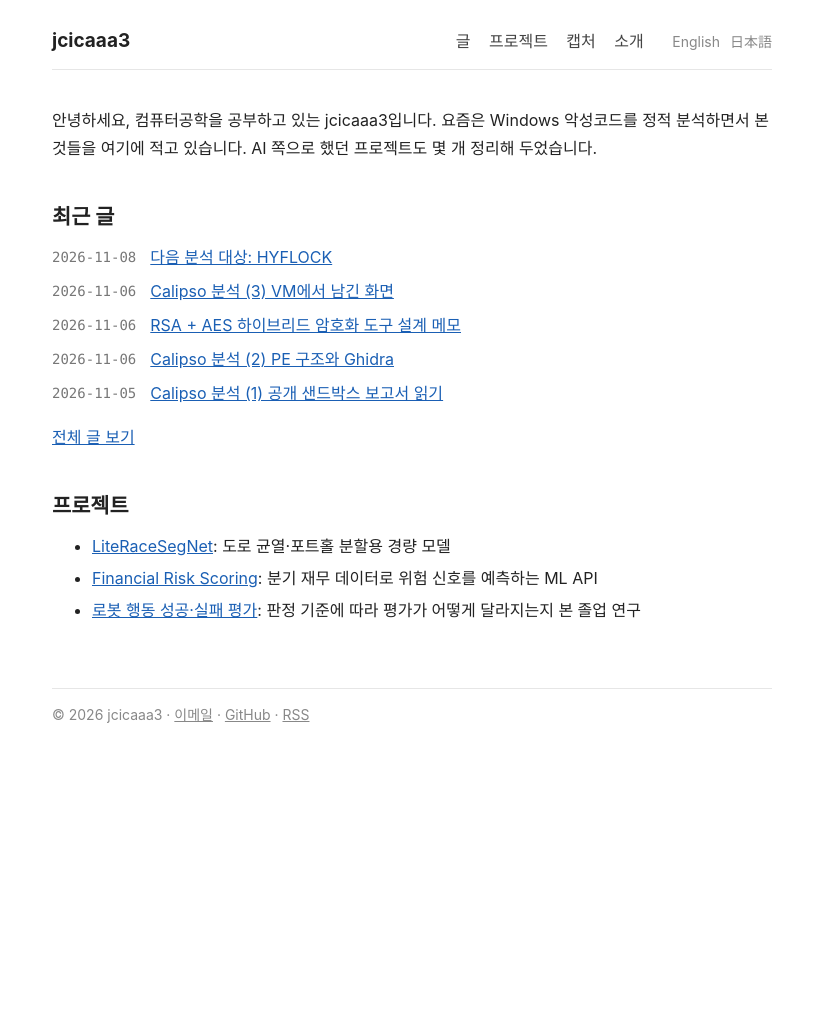
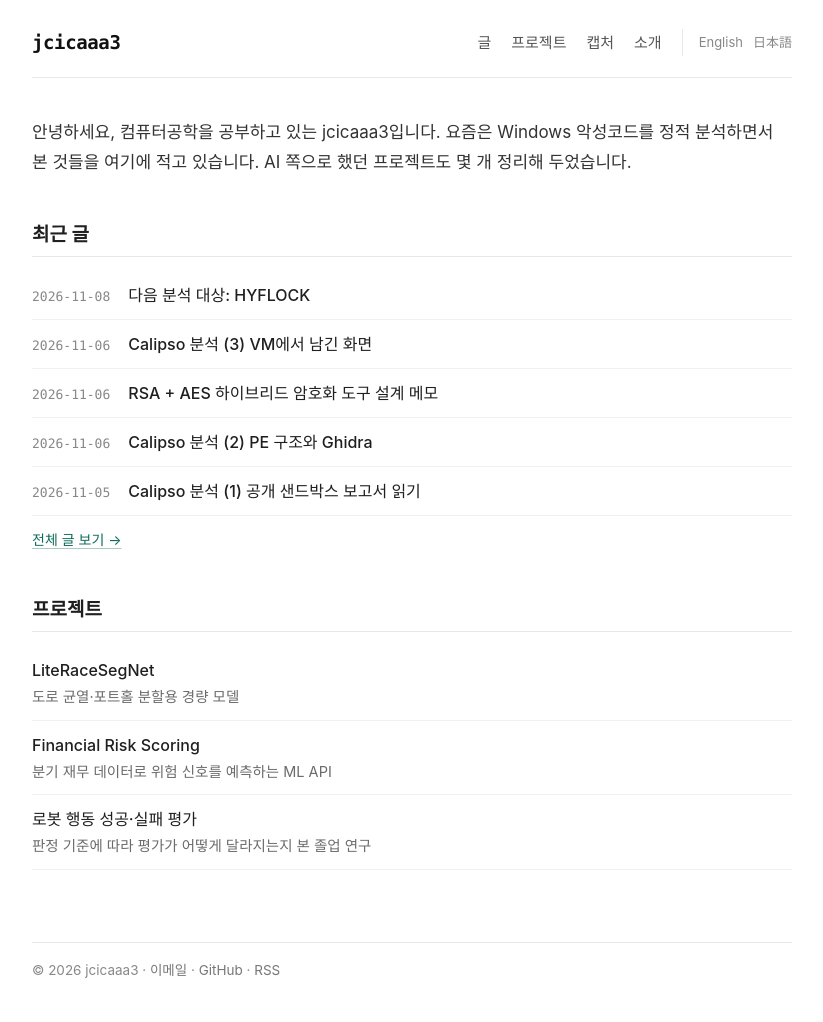
Before and after one commit to jcicaaa3-cloud/jcicaaa3-cloud.github.io, a Jekyll site: the page built from index.md, in a window 1280 px wide. Shown: the whole page, without its empty margins (228-1051 px from the left). Built offline with Jekyll 4.4.1, drawn with Linux system fonts in a browser that asks for light colours; before the commit the page ends 900 px from its top, so only the background shows below that.

Commit message:
스타일 보강, CSS 캐시 문제 수정
- CSS 주소에 빌드 시각을 붙여서 배포 후 예전 스타일시트가 캐시로 남지 않게 함
- 링크 색, 헤더, 글 목록, 프로젝트 목록 스타일을 다듬어 기본 HTML처럼 보이지 않게 함

```diff
--- a/_layouts/default.html
+++ b/_layouts/default.html
@@ -23,7 +23,7 @@
 {%- endif %}
 <link rel="alternate" hreflang="x-default" href="{{ base_path | absolute_url }}">
 {%- endif %}
-<link rel="stylesheet" href="{{ '/assets/main.css' | relative_url }}">
+<link rel="stylesheet" href="{{ '/assets/main.css' | relative_url }}?v={{ site.time | date: '%Y%m%d%H%M' }}">
 <link rel="alternate" type="application/rss+xml" title="{{ site.title }}" href="{{ '/feed.xml' | relative_url }}">
 </head>
 <body>
--- a/assets/main.scss
+++ b/assets/main.scss
@@ -5,7 +5,7 @@ html { -webkit-text-size-adjust: 100%; }
 body {
   margin: 0;
   background: #fff;
-  color: #222;
+  color: #1f1f1f;
   font-family: -apple-system, BlinkMacSystemFont, "Segoe UI", "Apple SD Gothic Neo", "Malgun Gothic", "Noto Sans KR", sans-serif;
   font-size: 16px;
   line-height: 1.75;
@@ -19,108 +19,98 @@ html[lang="ja"] body {
 html[lang="en"] body { line-height: 1.65; }
 
 .wrap {
-  max-width: 720px;
+  max-width: 760px;
   margin: 0 auto;
-  padding: 0 20px;
+  padding: 0 24px;
 }
 
-a { color: #1a5fb4; }
-a:hover { color: #0b3d80; }
-main a:visited { color: #6a3d9a; }
+a {
+  color: #0c6b58;
+  text-decoration: underline;
+  text-decoration-color: rgba(12, 107, 88, .35);
+  text-underline-offset: 3px;
+}
+a:hover { text-decoration-color: #0c6b58; }
 
-.skip {
-  position: absolute;
-  left: -999px;
-}
-.skip:focus { left: 8px; top: 8px; background: #fff; padding: 4px 8px; }
+.skip { position: absolute; left: -999px; }
+.skip:focus { left: 8px; top: 8px; background: #fff; padding: 4px 8px; z-index: 10; }
 
 /* header */
 .site-header {
   display: flex;
   flex-wrap: wrap;
-  align-items: baseline;
+  align-items: center;
   justify-content: space-between;
-  gap: 6px 24px;
-  padding: 24px 0 12px;
-  margin-bottom: 36px;
-  border-bottom: 1px solid #e6e6e6;
+  gap: 8px 24px;
+  padding: 26px 0 18px;
+  margin-bottom: 40px;
+  border-bottom: 1px solid #e8e8e8;
 }
 .site-title {
+  font-family: ui-monospace, SFMono-Regular, Menlo, Consolas, D2Coding, monospace;
   font-size: 19px;
   font-weight: 700;
-  color: #222;
+  color: #111;
   text-decoration: none;
+  letter-spacing: -.02em;
 }
-.site-header nav a {
-  margin-right: 14px;
-  color: #444;
-  text-decoration: none;
-}
-.site-header nav a:hover { text-decoration: underline; }
-.site-header nav a[aria-current] { color: #000; font-weight: 600; }
-.site-header .langs a { margin: 0 0 0 10px; font-size: 14px; color: #888; }
+.site-title:hover { color: #0c6b58; }
+.site-header nav { display: flex; flex-wrap: wrap; align-items: center; gap: 4px 20px; font-size: 15px; }
+.site-header nav a { color: #555; text-decoration: none; padding: 2px 0; }
+.site-header nav a:hover { color: #111; }
+.site-header nav a[aria-current] { color: #111; font-weight: 600; box-shadow: inset 0 -2px 0 #0c6b58; }
+.site-header .langs { display: flex; gap: 10px; padding-left: 16px; border-left: 1px solid #e8e8e8; }
+.site-header .langs a { font-size: 13px; color: #888; }
 
 /* text */
-h1 { font-size: 1.7em; line-height: 1.35; margin: 0 0 12px; }
-h2 { font-size: 1.3em; line-height: 1.4; margin: 40px 0 12px; }
-h3 { font-size: 1.1em; margin: 28px 0 8px; }
+h1 { font-size: 27px; line-height: 1.35; margin: 0 0 10px; letter-spacing: -.01em; }
+h2 {
+  font-size: 19px;
+  line-height: 1.4;
+  margin: 44px 0 14px;
+  padding-bottom: 8px;
+  border-bottom: 1px solid #e8e8e8;
+}
+h3 { font-size: 17px; margin: 28px 0 8px; }
 p, ul, ol { margin: 0 0 16px; }
 li { margin-bottom: 4px; }
 li > ul { margin: 4px 0 0; }
 
-.meta { color: #777; font-size: 14px; margin: -4px 0 28px; }
+.intro { font-size: 17px; color: #333; margin-bottom: 8px; }
+.meta { font-family: ui-monospace, SFMono-Regular, Menlo, Consolas, D2Coding, monospace; color: #888; font-size: 13px; margin: 0 0 32px; }
+.more { font-size: 14px; margin-top: 12px; }
 
 blockquote {
   margin: 0 0 16px;
-  padding: 0 16px;
-  border-left: 3px solid #ddd;
-  color: #555;
+  padding: 2px 16px;
+  border-left: 3px solid #0c6b58;
+  background: #f6f8f7;
+  color: #444;
 }
 
-code, pre {
-  font-family: ui-monospace, SFMono-Regular, Menlo, Consolas, D2Coding, monospace;
-  font-size: 0.88em;
-}
-code {
-  background: #f2f2f2;
-  padding: 1px 4px;
-  border-radius: 3px;
-}
+code, pre { font-family: ui-monospace, SFMono-Regular, Menlo, Consolas, D2Coding, monospace; font-size: .88em; }
+code { background: #f1f3f2; padding: 1px 5px; border-radius: 3px; }
 pre {
-  background: #f6f6f6;
-  border: 1px solid #e3e3e3;
-  border-radius: 3px;
+  background: #f6f8f7;
+  border: 1px solid #e3e7e5;
+  border-radius: 4px;
   padding: 12px 14px;
   overflow-x: auto;
   line-height: 1.5;
 }
 pre code { background: none; padding: 0; font-size: 1em; }
 
-table {
-  border-collapse: collapse;
-  margin: 0 0 16px;
-  font-size: 15px;
-}
-th, td {
-  border: 1px solid #ddd;
-  padding: 5px 10px;
-  text-align: left;
-  vertical-align: top;
-}
-th { background: #f6f6f6; }
+table { border-collapse: collapse; margin: 0 0 18px; font-size: 15px; }
+th, td { border: 1px solid #dde1df; padding: 6px 12px; text-align: left; vertical-align: top; }
+th { background: #f6f8f7; font-weight: 600; }
 td code { word-break: break-all; }
 
 img { max-width: 100%; height: auto; }
-figure { margin: 20px 0; }
-figure img { display: block; border: 1px solid #ddd; }
-figcaption { margin-top: 4px; font-size: 14px; color: #666; }
+figure { margin: 22px 0; }
+figure img { display: block; border: 1px solid #ddd; border-radius: 3px; }
+figcaption { margin-top: 6px; font-size: 13.5px; color: #6b6b6b; }
 
-.pair {
-  display: grid;
-  grid-template-columns: 1fr 1fr;
-  gap: 16px;
-  align-items: start;
-}
+.pair { display: grid; grid-template-columns: 1fr 1fr; gap: 16px; align-items: start; }
 .pair figure { margin: 0; }
 
 .gallery {
@@ -132,34 +122,41 @@ figcaption { margin-top: 4px; font-size: 14px; color: #666; }
 }
 .gallery figure { margin: 0; }
 
-/* lists of posts */
-.post-list { list-style: none; padding: 0; }
-.post-list li { display: flex; gap: 14px; margin-bottom: 6px; }
-.post-list time {
-  flex: none;
-  color: #777;
-  font-family: ui-monospace, SFMono-Regular, Menlo, Consolas, monospace;
-  font-size: 14px;
-  padding-top: 2px;
+/* post list and project list */
+.post-list, .item-list { list-style: none; padding: 0; margin: 0; }
+.post-list li, .item-list li {
+  margin: 0;
+  padding: 10px 0;
+  border-bottom: 1px solid #f0f0f0;
 }
+.post-list li { display: flex; align-items: baseline; gap: 18px; }
+.post-list time { flex: none; font-family: ui-monospace, SFMono-Regular, Menlo, Consolas, D2Coding, monospace; font-size: 13px; color: #888; }
+.post-list a, .item-list a { color: #1f1f1f; text-decoration: none; font-weight: 500; }
+.post-list a:hover, .item-list a:hover { color: #0c6b58; text-decoration: underline; }
+.item-list span { display: block; font-size: 14.5px; color: #6b6b6b; }
 
-.back { margin-top: 48px; }
+.back { margin-top: 48px; font-size: 15px; }
 
 .site-footer {
-  margin: 64px 0 40px;
-  padding-top: 14px;
-  border-top: 1px solid #e6e6e6;
-  font-size: 14px;
+  margin: 72px 0 40px;
+  padding-top: 16px;
+  border-top: 1px solid #e8e8e8;
+  font-size: 13.5px;
   color: #888;
 }
-.site-footer a { color: #888; }
+.site-footer a { color: #777; text-decoration: none; }
+.site-footer a:hover { color: #0c6b58; text-decoration: underline; }
 
 @media (max-width: 600px) {
   body { font-size: 15px; }
-  .site-header { display: block; }
-  .site-header nav { margin-top: 4px; }
+  .wrap { padding: 0 18px; }
+  .site-header { display: block; padding-top: 20px; margin-bottom: 28px; }
+  .site-header nav { margin-top: 10px; gap: 4px 16px; }
+  .site-header .langs { padding-left: 0; border-left: 0; }
+  h1 { font-size: 23px; }
+  .intro { font-size: 16px; }
   table { display: block; overflow-x: auto; }
   .pair, .gallery { grid-template-columns: 1fr; }
-  .post-list li { display: block; margin-bottom: 10px; }
-  .post-list time { display: block; padding: 0; }
+  .post-list li { display: block; }
+  .post-list time { display: block; }
 }
--- a/index.md
+++ b/index.md
@@ -3,16 +3,18 @@ layout: default
 permalink: /
 description: "jcicaaa3의 악성코드 분석과 컴퓨터공학 공부 기록"
 ---
-안녕하세요, 컴퓨터공학을 공부하고 있는 jcicaaa3입니다. 요즘은 Windows 악성코드를 정적 분석하면서 본 것들을 여기에 적고 있습니다. AI 쪽으로 했던 프로젝트도 몇 개 정리해 두었습니다.
+<p class="intro">안녕하세요, 컴퓨터공학을 공부하고 있는 jcicaaa3입니다. 요즘은 Windows 악성코드를 정적 분석하면서 본 것들을 여기에 적고 있습니다. AI 쪽으로 했던 프로젝트도 몇 개 정리해 두었습니다.</p>
 
 ## 최근 글
 
 {% include post-list.html lang='ko' limit=6 %}
 
-[전체 글 보기]({{ '/research/' | relative_url }})
+<p class="more"><a href="{{ '/research/' | relative_url }}">전체 글 보기 →</a></p>
 
 ## 프로젝트
 
-- [LiteRaceSegNet]({{ '/projects/literacesegnet/' | relative_url }}): 도로 균열·포트홀 분할용 경량 모델
-- [Financial Risk Scoring]({{ '/projects/financial-risk/' | relative_url }}): 분기 재무 데이터로 위험 신호를 예측하는 ML API
-- [로봇 행동 성공·실패 평가]({{ '/projects/robot-evaluation/' | relative_url }}): 판정 기준에 따라 평가가 어떻게 달라지는지 본 졸업 연구
+<ul class="item-list">
+<li><a href="{{ '/projects/literacesegnet/' | relative_url }}">LiteRaceSegNet</a><span>도로 균열·포트홀 분할용 경량 모델</span></li>
+<li><a href="{{ '/projects/financial-risk/' | relative_url }}">Financial Risk Scoring</a><span>분기 재무 데이터로 위험 신호를 예측하는 ML API</span></li>
+<li><a href="{{ '/projects/robot-evaluation/' | relative_url }}">로봇 행동 성공·실패 평가</a><span>판정 기준에 따라 평가가 어떻게 달라지는지 본 졸업 연구</span></li>
+</ul>
```
Also changed, not shown: en/index.md (+7 -5 lines), ja/index.md (+7 -5 lines).
